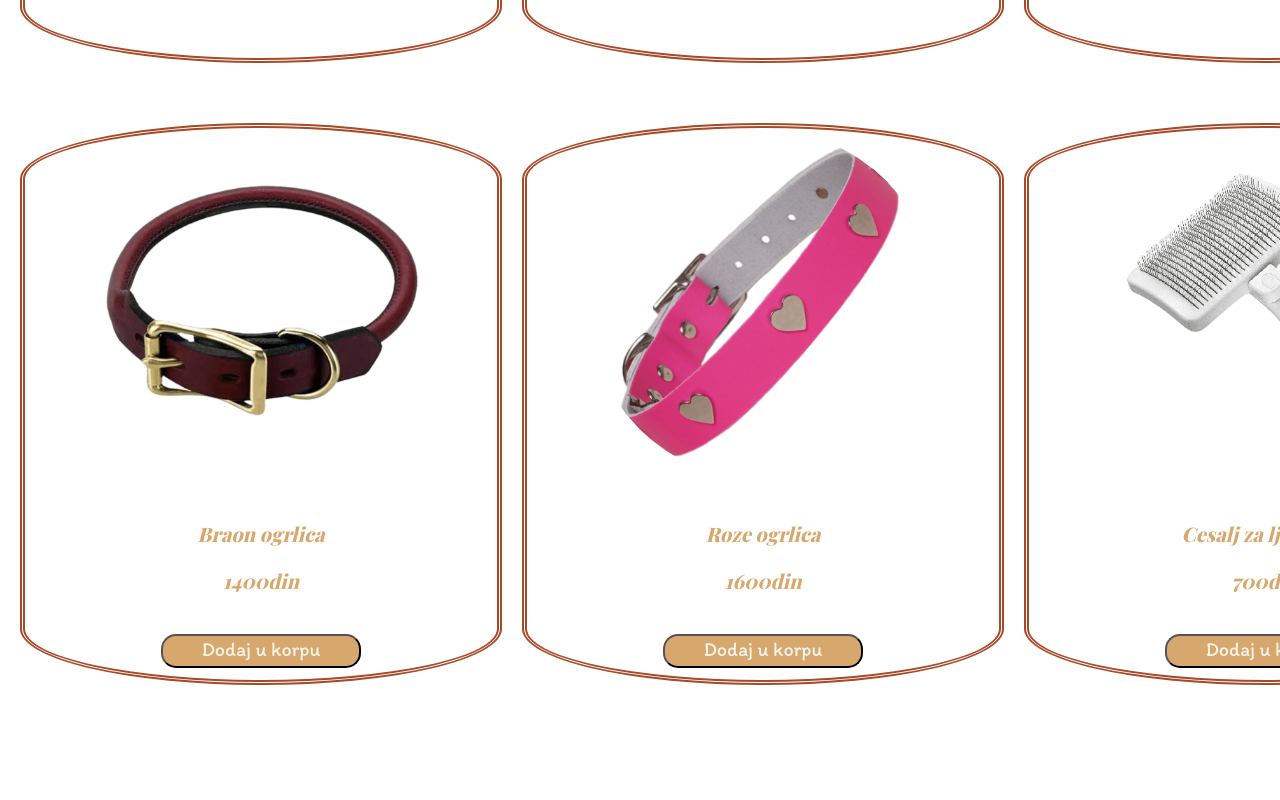
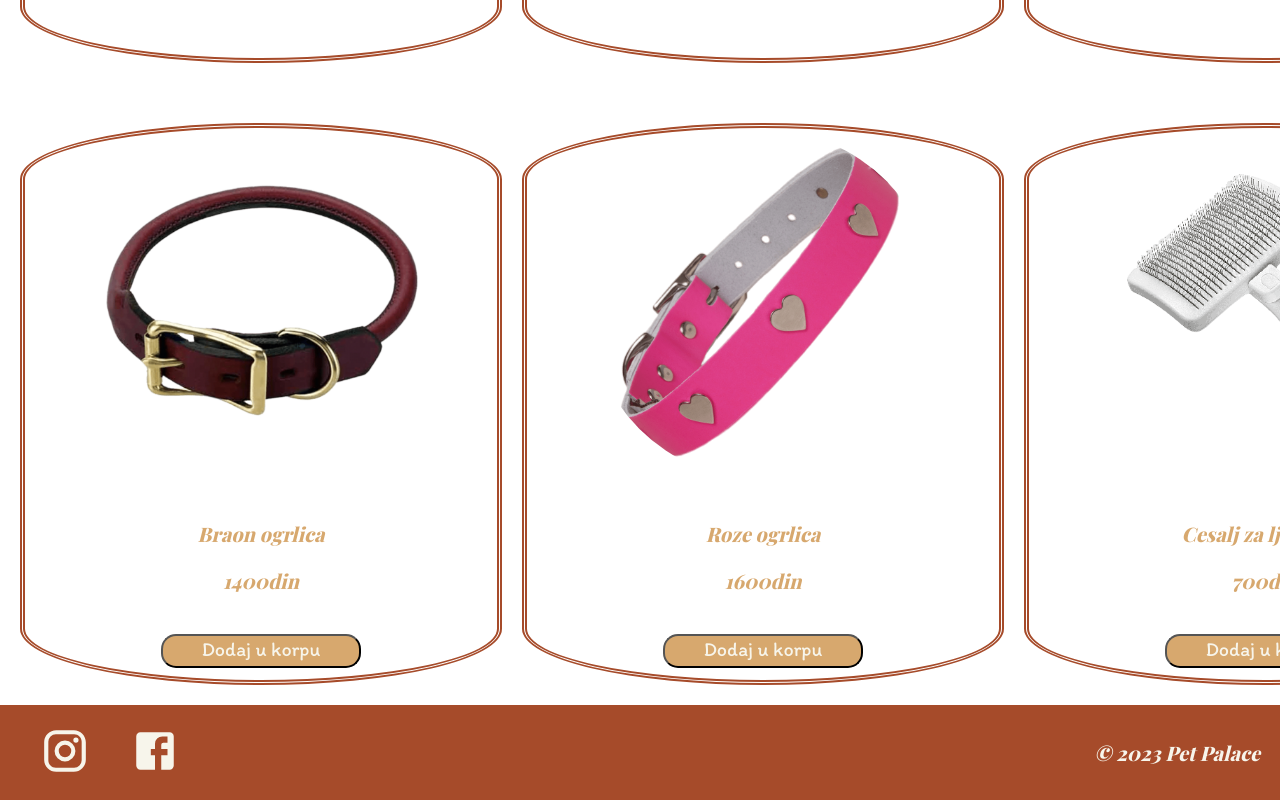
Before and after one commit to kristinamutavdzic/Pet-Palace-react, a React (Create React App) app: page / in a window 1280 px wide. Shown: the part 1431-2231 px from the top of the page. Before the commit the page ends 2136 px from the top, so only its background shows below. Built offline with nearby package versions, Linux system fonts and the light colour scheme; a web font is replaced by a local one.

Commit message:
Uradjen footer i dodata ruta za njega

```diff
--- a/src/App.js
+++ b/src/App.js
@@ -4,6 +4,7 @@ import {Navbar} from "./components/navbar";
 import {Shop} from './pages/shop/Prodavnica'
 import {Cart} from './pages/cart/Korpa'
 import { ProizvodiContextProvider } from './context/ProizvodiContext';
+import Footer from './components/footer';
 
 function App() {
   return (
@@ -14,6 +15,7 @@ function App() {
                 <Route path="/" element={<Shop />}/>
                 <Route path="/cart" element={<Cart/>}/>
               </Routes>
+              <Footer/>
             </Router>
       </ProizvodiContextProvider>
   );
--- /dev/null
+++ b/src/components/footer.css
@@ -0,0 +1,28 @@
+.footer {
+    height: 95px;
+    background-color: #A64B2A;
+    display: flex;
+    justify-content: space-between;
+    align-items: center;
+    flex-direction: row;
+    padding-right: 20px;
+    padding-left: 20px;
+}
+
+.socialMediaIcons svg {
+    color:  #F7F5EB;
+    margin: 20px;
+    font-size: 50px;
+    cursor: pointer;
+    transition: color 0.3s ease-in-out;
+}
+
+.socialMediaIcons svg:hover{
+    color:  #D7A86E;
+    transform: translateY(-3px);
+}
+
+.footer p {
+    color:  #F7F5EB;
+    font-size: 20px;
+}
--- /dev/null
+++ b/src/components/footer.jsx
@@ -0,0 +1,22 @@
+import React from 'react'
+import InstagramIcon from '@mui/icons-material/Instagram';
+import FacebookIcon from '@mui/icons-material/Facebook';
+import '../components/footer.css';
+
+function Footer() {
+  return (
+      <div className='footer'>
+        <div className='socialMediaIcons'>
+          <a href='https://www.instagram.com/'>
+            <InstagramIcon />
+          </a>
+          <a href='https://www.facebook.com/'>
+            <FacebookIcon />
+          </a>
+          </div>
+          <p> &copy; 2023 Pet Palace </p>
+    </div>
+  )
+}
+
+export default Footer
```
